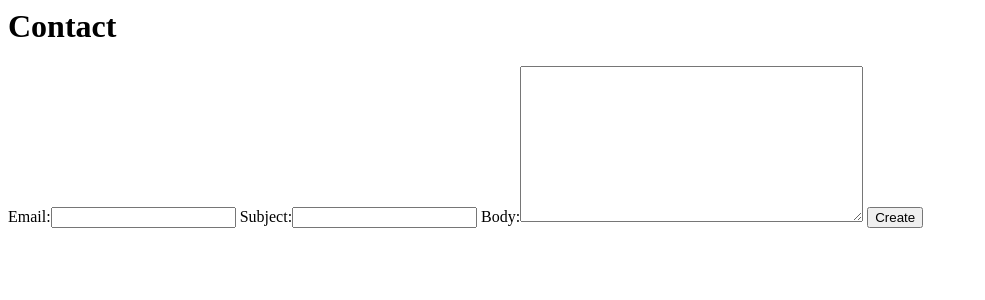
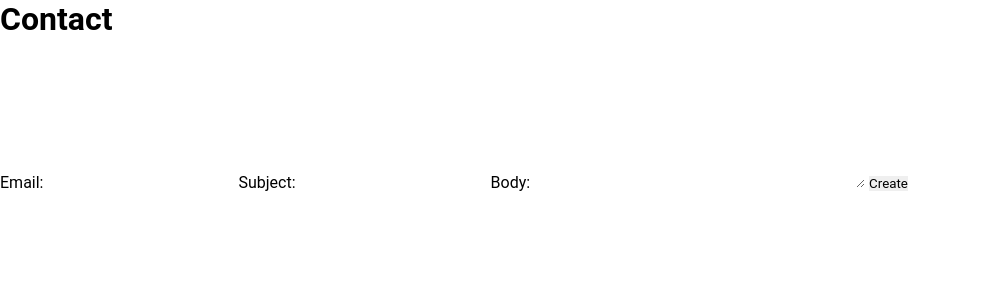
Before and after one commit to hasanqazi/django-portfolio, a Django app: page /contact in a window 1280 px wide. Shown: the top 300 px of the page, without its empty margins (0-985 px from the left). Run offline with Django 3.2, Linux system fonts and the light colour scheme.

Commit message:
Added css

```diff
--- /dev/null
+++ b/assets/styles.css
@@ -0,0 +1,7 @@
+* {
+  font-family: 'Roboto';
+  border: 0 none;
+  outline: 0;
+  padding: 0;
+  margin: 0;
+}
--- a/portfolio/settings.py
+++ b/portfolio/settings.py
@@ -132,3 +132,6 @@ USE_TZ = True
 # https://docs.djangoproject.com/en/2.0/howto/static-files/
 
 STATIC_URL = '/static/'
+STATICFILES_DIRS = (
+    os.path.join(BASE_DIR, 'assets'),
+)
--- a/portfolio/urls.py
+++ b/portfolio/urls.py
@@ -1,5 +1,6 @@
 from django.contrib import admin
 from django.urls import path, include
+from django.contrib.staticfiles.urls import staticfiles_urlpatterns
 from . import views
 
 app_name = 'portfolio'
@@ -11,3 +12,5 @@ urlpatterns = [
     path('contact', include('contact.urls')),
     path('djrichtextfield/', include('djrichtextfield.urls')),
 ]
+
+urlpatterns += staticfiles_urlpatterns()
--- a/templates/base_layout.html
+++ b/templates/base_layout.html
@@ -1,8 +1,10 @@
+{% load static from staticfiles %}
 <html lang="en">
 <head>
   <meta charset="UTF-8">
   <meta name="viewport" content="width=device-width, initial-scale=1.0">
   <meta http-equiv="X-UA-Compatible" content="ie=edge">
+  <link rel="stylesheet" href="{% static 'styles.css' %}">
   <title>Hasan Qazi</title>
 </head>
 <body>
```
